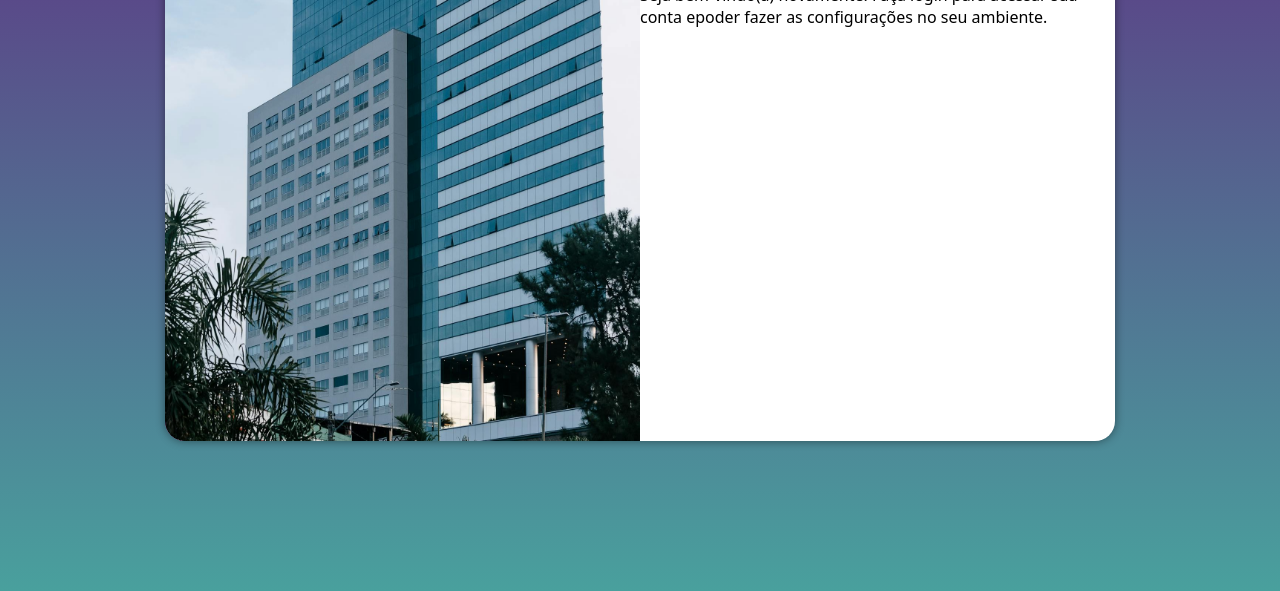
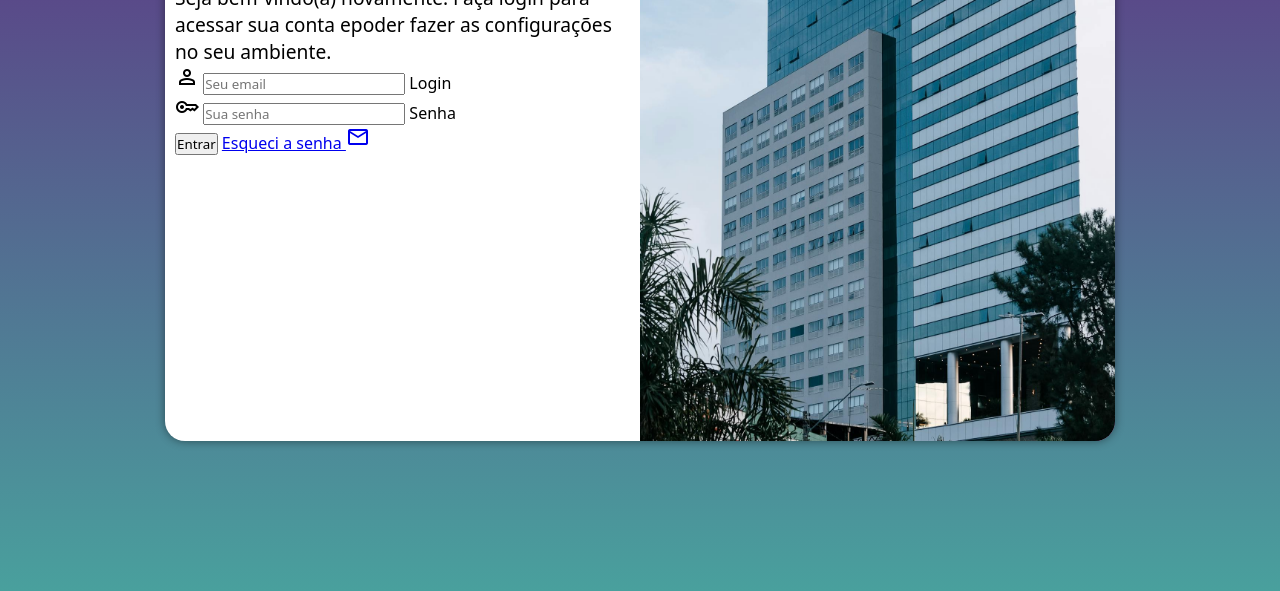
Before and after one commit to herikramos/projeto-login, a plain HTML site: page index.html in a window 1280 px wide. Shown: the part 209-800 px from the top of the page. Drawn offline with nearby package versions, Linux system fonts and the light colour scheme; files whose address does not match are found by name.

Commit message:
formulário adicionado

```diff
--- a/estilos/media-query.css
+++ b/estilos/media-query.css
@@ -26,13 +26,18 @@ section#login {
   width: 950px;
 }
 section#login > div#imagem{
-  float: left;
+  float: right;
   width: 50%;
   height: 100%;
 }
 section#login > div#fomulario {
-  float: right;
+  float: left;
   width: 50%;
 }
-
+div#formulario > p {
+  font-size: 1.2em;
 }
+div#fomulario > h1 {
+font-size: 2em;
+}
+}
--- a/estilos/style.css
+++ b/estilos/style.css
@@ -31,7 +31,7 @@ section#login {
   left: 50%;
   transform: translate(-50%, -50%);
   background-color: white;
-  width: 250px;
+  width: 260px;
   height: 500px;
   border-radius: 20px;
   overflow: hidden;
@@ -51,3 +51,10 @@ section#login > div#formulario {
   display: block;
   padding: 10px;
 }
+div#fomulario > h1 {
+  text-align: center;
+  margin-bottom: 10px;
+}
+div#formulario > p {
+  font-size: 0.8em;
+}
--- a/index.html
+++ b/index.html
@@ -3,6 +3,7 @@
 <head>
   <meta charset="UTF-8">
   <meta name="viewport" content="width=device-width, initial-scale=1.0">
+  <link href="https://fonts.googleapis.com/css2?family=Material+Symbols+Outlined" rel="stylesheet" />
   <link rel="stylesheet" href="estilos/style.css">
   <link rel="stylesheet" href="estilos/media-query.css">
   <title>Login</title>
@@ -16,8 +17,25 @@
         <div id="formulario">
             <h1>Login</h1>
             <p>Seja bem-vindo(a) novamente. Faça login para acessar sua conta epoder fazer as configurações no seu ambiente.</p>
-            <form action="login.php" method="post">
-
+            <form action="login.php" method="post" autocomplete="on">
+              <div class="campo">
+                <span class="material-symbols-outlined">
+                  person
+                  </span>
+                <input type="email" name="login" id="ilogin" placeholder="Seu email" autocomplete="email" required maxlength="30">
+                <label for="ilogin">Login</label>
+              </div>
+              <div class="campo">
+                <span class="material-symbols-outlined">
+                  key
+                  </span>
+                <input type="password" name="senha" id="isenha" placeholder="Sua senha" autocomplete="current-password" required minlength="8" maxlength="20">
+                <label for="isenha">Senha</label>
+              </div>
+              <input type="submit" value="Entrar">
+              <a href="esqueci.html">Esqueci a senha <span class="material-symbols-outlined">
+                mail
+                </span></a>
             </form>
         </div>
     </section>
```
